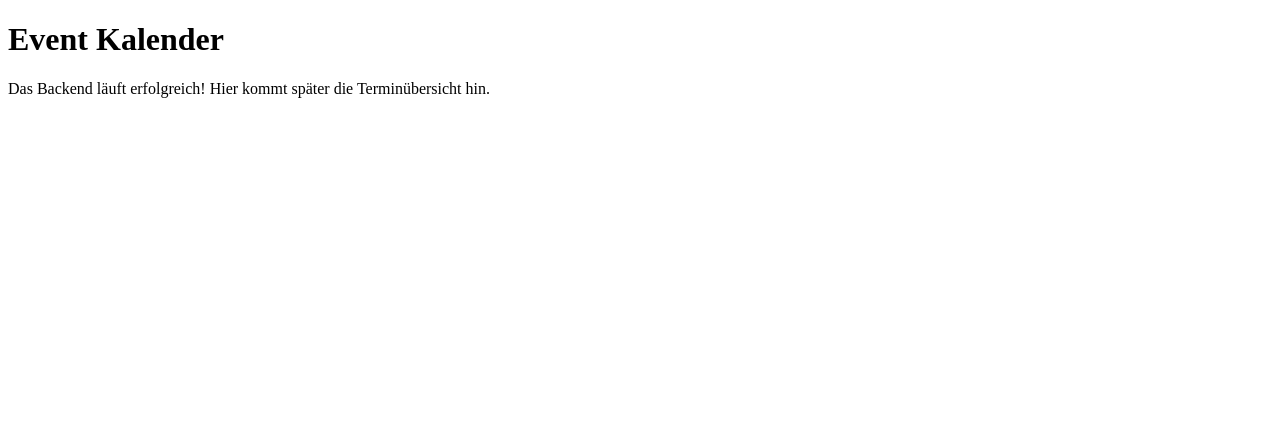
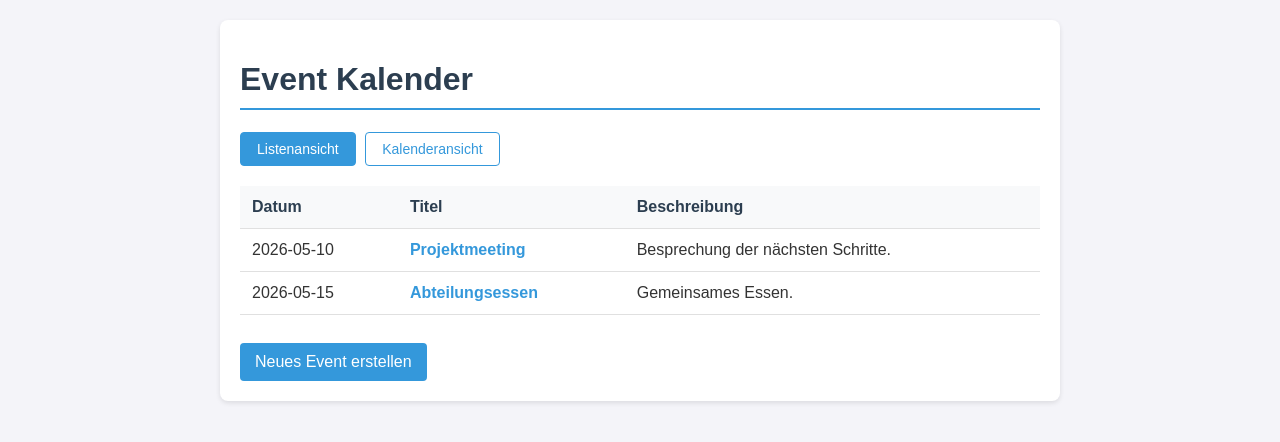
Before and after one commit to Maximilian03/Portfolio, a Flask app: page / in a window 1280 px wide. Shown: the top 442 px of the page. Run offline with Flask 3, Linux system fonts and the light colour scheme.

Commit message:
Add Frontend

```diff
--- a/app.py
+++ b/app.py
@@ -1,15 +1,57 @@
-from flask import Flask, render_template
+from flask import Flask, render_template, redirect, url_for
 
-# hier wird die Flask App initialisiert.
 app = Flask(__name__)
 
-# Die Route für die Startseite (die Terminübersicht)
+# =================================
+# Ein paar Dummy-Daten.
+# =================================
+dummy_events = [
+    {'id': 1, 'titel': 'Projektmeeting', 'datum': '2026-05-10', 'beschreibung': 'Besprechung der nächsten Schritte.'},
+    {'id': 2, 'titel': 'Abteilungsessen', 'datum': '2026-05-15', 'beschreibung': 'Gemeinsames Essen.'}
+]
+
+# =================================
+# Routen
+# =================================
 @app.route('/')
 def home():
-    # Dieser Befehl sucht im "templates" Ordner nach der HTML-Datei für die Startseite
-    return render_template('home.html')
+    # Wir übergeben die Events an die Startseite
+    return render_template('home.html', events=dummy_events)
 
-# Damit wird der lokalen Server gestartet.
+@app.route('/create')
+def create_event():
+    return render_template('add-event.html')
+
+
+# Route für die Detailansicht eines spezifischen Events
+@app.route('/event/<int:event_id>')
+def event_detail(event_id):
+    # Wir durchsuchen unsere Dummy-Daten nach der passenden ID
+    gesuchtes_event = None
+    for event in dummy_events:
+        if event['id'] == event_id:
+            gesuchtes_event = event
+            break
+
+    # Wenn wir es gefunden haben, laden wir die Detailseite
+    if gesuchtes_event:
+        return render_template('event.html', event=gesuchtes_event)
+    else:
+        return "Event nicht gefunden", 404
+
+    # Route zum Löschen eines Events
+@app.route('/event/<int:event_id>/delete', methods=['POST'])
+def delete_event(event_id):
+    global dummy_events
+    # Wir filtern die Liste neu und behalten alle Events, außer dem mit der gelöschten ID
+    dummy_events = [e for e in dummy_events if e['id'] != event_id]
+
+    # Danach leiten wir den Nutzer zurück auf die Startseite
+    return redirect(url_for('home'))
+
+# =================================
+# App start
+# =================================
+
 if __name__ == '__main__':
-    debug=True # ist extrem hilfreich: Es lädt die Seite automatisch neu, wenn der Code geändert wird
     app.run(debug=True)
--- /dev/null
+++ b/static/css/main.css
@@ -0,0 +1,182 @@
+body {
+    font-family: Arial, sans-serif;
+    background-color: #f4f4f9;
+    color: #333;
+    margin: 0;
+    padding: 20px;
+}
+
+.container {
+    max-width: 800px;
+    margin: 0 auto;
+    background: #ffffff;
+    padding: 20px;
+    border-radius: 8px;
+    box-shadow: 0 2px 5px rgba(0,0,0,0.1);
+}
+
+h1 {
+    color: #2c3e50;
+    border-bottom: 2px solid #3498db;
+    padding-bottom: 10px;
+}
+
+table {
+    width: 100%;
+    border-collapse: collapse;
+    margin-top: 20px;
+}
+
+th, td {
+    text-align: left;
+    padding: 12px;
+    border-bottom: 1px solid #e0e0e0;
+}
+
+th {
+    background-color: #f8f9fa;
+    color: #2c3e50;
+}
+
+.btn {
+    display: inline-block;
+    background-color: #3498db;
+    color: white;
+    padding: 10px 15px;
+    text-decoration: none;
+    border-radius: 4px;
+    margin-top: 10px;
+}
+
+.btn:hover {
+    background-color: #2980b9;
+}
+
+.form-group {
+    margin-bottom: 15px;
+}
+
+label {
+    display: block;
+    font-weight: bold;
+    margin-bottom: 5px;
+}
+
+input[type="text"],
+input[type="date"],
+textarea {
+    width: 100%;
+    padding: 10px;
+    border: 1px solid #ccc;
+    border-radius: 4px;
+    box-sizing: border-box;
+}
+
+/* --- Umschalt-Buttons (Liste / Kalender) --- */
+.view-toggle {
+    margin-bottom: 20px;
+}
+.view-toggle button {
+    padding: 8px 16px;
+    cursor: pointer;
+    border: 1px solid #3498db;
+    background: white;
+    color: #3498db;
+    font-size: 14px;
+    border-radius: 4px;
+    margin-right: 5px;
+}
+.view-toggle button.active {
+    background: #3498db;
+    color: white;
+}
+
+/* --- Kalender-Gitter --- */
+.calendar-header {
+    text-align: center;
+    margin-bottom: 15px;
+    color: #2c3e50;
+}
+.calendar-grid {
+    display: grid;
+    grid-template-columns: repeat(7, 1fr);
+    gap: 5px;
+}
+.calendar-day-name {
+    text-align: center;
+    font-weight: bold;
+    background: #f8f9fa;
+    padding: 10px;
+    border-radius: 4px;
+}
+.calendar-day {
+    border: 1px solid #e0e0e0;
+    min-height: 80px;
+    padding: 5px;
+    background: #fff;
+    border-radius: 4px;
+}
+.calendar-day.empty {
+    background: #f4f4f9;
+    border: none;
+}
+.date-num {
+    font-weight: bold;
+    display: block;
+    margin-bottom: 5px;
+    color: #7f8c8d;
+}
+.event-badge {
+    background: #2ecc71;
+    color: white;
+    font-size: 11px;
+    padding: 4px;
+    border-radius: 3px;
+    display: block;
+    margin-bottom: 3px;
+    overflow: hidden;
+    white-space: nowrap;
+    text-overflow: ellipsis;
+}
+
+/* --- Kalender Navigation --- */
+.calendar-nav {
+    display: flex;
+    justify-content: space-between;
+    align-items: center;
+    margin-bottom: 15px;
+}
+.calendar-nav button {
+    background-color: #3498db;
+    color: white;
+    border: none;
+    padding: 8px 12px;
+    border-radius: 4px;
+    cursor: pointer;
+}
+.calendar-nav button:hover {
+    background-color: #2980b9;
+}
+.calendar-header {
+    margin-bottom: 0; /* Überschreibt den alten Abstand */
+}
+
+.btn-danger {
+    background-color: #e74c3c;
+}
+.btn-danger:hover {
+    background-color: #c0392b;
+}
+
+.detail-box {
+            background: #f8f9fa;
+            border-left: 4px solid #3498db;
+            padding: 15px;
+            margin-top: 20px;
+            margin-bottom: 20px;
+        }
+.detail-datum {
+    color: #7f8c8d;
+    font-weight: bold;
+    margin-bottom: 10px;
+}
--- a/templates/home.html
+++ b/templates/home.html
@@ -4,9 +4,144 @@
     <meta charset="UTF-8">
     <meta name="viewport" content="width=device-width, initial-scale=1.0">
     <title>Eventkalender</title>
+    <link rel="stylesheet" href="{{ url_for('static', filename='css/main.css') }}">
 </head>
 <body>
-    <h1>Event Kalender</h1>
-    <p>Das Backend läuft erfolgreich! Hier kommt später die Terminübersicht hin.</p>
+    <div class="container">
+        <h1>Event Kalender</h1>
+
+        <!-- Buttons zum Umschalten -->
+        <div class="view-toggle">
+            <button id="btn-list" class="active" onclick="switchView('list')">Listenansicht</button>
+            <button id="btn-cal" onclick="switchView('calendar')">Kalenderansicht</button>
+        </div>
+
+        <!-- ================= LISTENANSICHT ================= -->
+        <div id="view-list">
+            <table>
+                <thead>
+                    <tr>
+                        <th>Datum</th>
+                        <th>Titel</th>
+                        <th>Beschreibung</th>
+                    </tr>
+                </thead>
+                <tbody>
+                    {% for event in events %}
+                    <tr>
+                        <td>{{ event.datum }}</td>
+                        <td><a href="{{ url_for('event_detail', event_id=event.id) }}" style="text-decoration: none; color: #3498db;"><strong>{{ event.titel }}</strong></a></td>
+                        <td>{{ event.beschreibung }}</td>
+                    </tr>
+                    {% else %}
+                    <tr>
+                        <td colspan="3">Aktuell sind keine Events geplant.</td>
+                    </tr>
+                    {% endfor %}
+                </tbody>
+            </table>
+        </div>
+
+        <!-- ================= KALENDERANSICHT ================= -->
+        <div id="view-calendar" style="display: none;">
+
+            <!-- Die Kalender Navigation -->
+            <div class="calendar-nav">
+                <button onclick="changeMonth(-1)">&#10094; Zurück</button>
+                <h3 class="calendar-header" id="cal-month-year"></h3>
+                <button onclick="changeMonth(1)">Vor &#10095;</button>
+            </div>
+
+            <div class="calendar-grid" id="cal-grid">
+                <!-- Wird durch JavaScript gefüllt -->
+            </div>
+        </div>
+
+        <br>
+        <a href="{{ url_for('create_event') }}" class="btn">Neues Event erstellen</a>
+    </div>
+
+    <!-- JavaScript für den Kalender und das Umschalten -->
+    <script>
+        const events = {{ events | tojson }};
+
+        // NEU: Wir speichern den aktuellen Monat und das Jahr global
+        let displayDate = new Date();
+        let currentMonth = displayDate.getMonth();
+        let currentYear = displayDate.getFullYear();
+
+        function switchView(view) {
+            if (view === 'list') {
+                document.getElementById('view-list').style.display = 'block';
+                document.getElementById('view-calendar').style.display = 'none';
+                document.getElementById('btn-list').classList.add('active');
+                document.getElementById('btn-cal').classList.remove('active');
+            } else {
+                document.getElementById('view-list').style.display = 'none';
+                document.getElementById('view-calendar').style.display = 'block';
+                document.getElementById('btn-cal').classList.add('active');
+                document.getElementById('btn-list').classList.remove('active');
+                renderCalendar();
+            }
+        }
+
+        // Funktion zum Blättern der Monate
+        function changeMonth(step) {
+            currentMonth += step;
+            // Wenn wir über den Dezember hinausgehen
+            if (currentMonth > 11) {
+                currentMonth = 0;
+                currentYear++;
+            }
+            // Wenn wir vor den Januar gehen
+            else if (currentMonth < 0) {
+                currentMonth = 11;
+                currentYear--;
+            }
+            renderCalendar();
+        }
+
+        function renderCalendar() {
+            const grid = document.getElementById('cal-grid');
+            const monthYearLabel = document.getElementById('cal-month-year');
+
+            const dayNames = `<div class="calendar-day-name">Mo</div><div class="calendar-day-name">Di</div><div class="calendar-day-name">Mi</div><div class="calendar-day-name">Do</div><div class="calendar-day-name">Fr</div><div class="calendar-day-name">Sa</div><div class="calendar-day-name">So</div>`;
+            grid.innerHTML = dayNames;
+
+            const monthNames = ["Januar", "Februar", "März", "April", "Mai", "Juni", "Juli", "August", "September", "Oktober", "November", "Dezember"];
+
+            // hier werden die Variablen currentMonth und currentYear genutzt
+            monthYearLabel.innerText = monthNames[currentMonth] + " " + currentYear;
+
+            let firstDay = new Date(currentYear, currentMonth, 1).getDay();
+            firstDay = firstDay === 0 ? 6 : firstDay - 1;
+
+            const daysInMonth = new Date(currentYear, currentMonth + 1, 0).getDate();
+
+            for (let i = 0; i < firstDay; i++) {
+                grid.innerHTML += `<div class="calendar-day empty"></div>`;
+            }
+
+            for (let i = 1; i <= daysInMonth; i++) {
+                const dayString = i < 10 ? '0' + i : i;
+                const monthString = (currentMonth + 1) < 10 ? '0' + (currentMonth + 1) : (currentMonth + 1);
+                const dateString = `${currentYear}-${monthString}-${dayString}`;
+
+                let eventHtml = '';
+                events.forEach(event => {
+                    if(event.datum === dateString) {
+                        eventHtml += `<a href="/event/${event.id}" class="event-badge" style="text-decoration:none;">${event.titel}</a>`;
+                    }
+                });
+
+                grid.innerHTML += `
+                    <div class="calendar-day">
+                        <span class="date-num">${i}</span>
+                        ${eventHtml}
+                    </div>
+                `;
+            }
+        }
+    </script>
 </body>
 </html>
```
Also changed, not shown: templates/add-event.html (added, +35 -0 lines), templates/event.html (added, +29 -0 lines).
